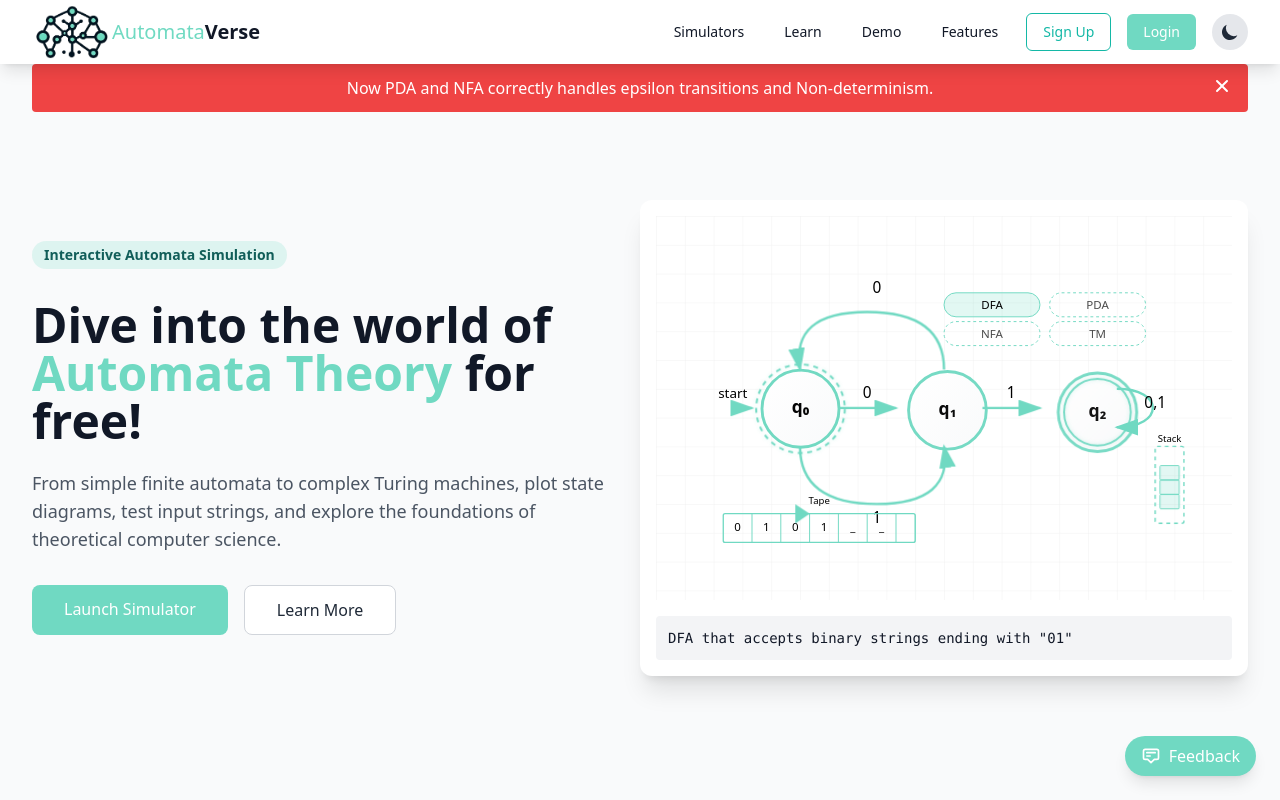
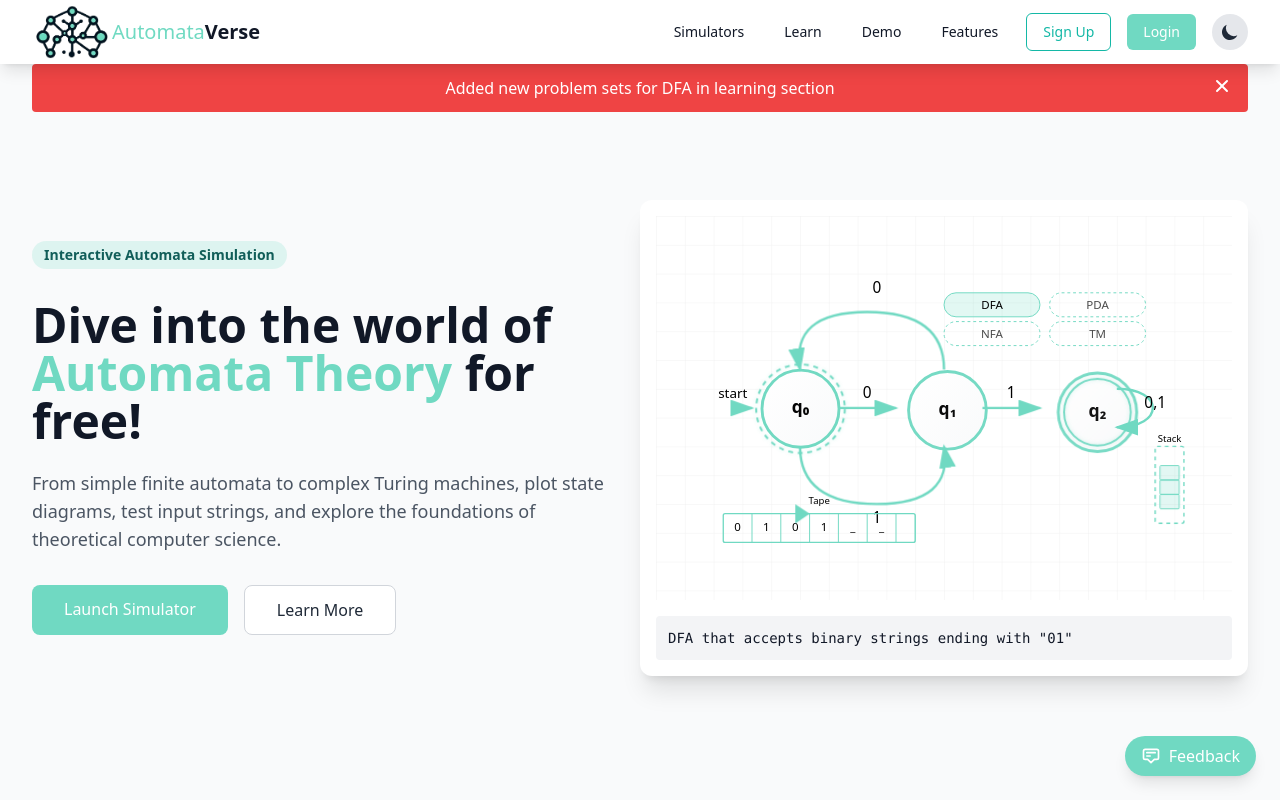
Before and after one commit to robinsingh-ai/AutomataVerse, a Next.js app: page / in a window 1280 px wide. Shown: the top 800 px of the page. Built offline with nearby package versions, Linux system fonts and the light colour scheme; no server answers.

Commit message:
updated disclaimer

```diff
--- a/src/app/page.tsx
+++ b/src/app/page.tsx
@@ -38,7 +38,10 @@ export default function Home() {
         {showBanner && (
           <div className="bg-red-500 text-white p-3 relative mb-6 mx-4 sm:mx-6 lg:mx-8 rounded">
             <div className="max-w-7xl mx-auto px-4 text-center">
-              <span className="font-medium">Now PDA and NFA correctly handles epsilon transitions and Non-determinism.</span>
+              <span className="font-medium">
+                Added new problem sets for DFA in learning section
+              </span>
+
               <button
                 onClick={() => setShowBanner(false)}
                 className="absolute right-4 top-3 text-white hover:text-gray-200"
--- a/src/app/simulator/page.tsx
+++ b/src/app/simulator/page.tsx
@@ -151,7 +151,7 @@ export default function SimulatorHomePage() {
           {/* Announcement Banner */}
           {showBanner && (
             <div className={`max-w-3xl mx-auto p-4 rounded-lg ${isDark ? 'bg-green-900/30 text-green-200' : 'bg-green-100 text-green-800'} relative`}>
-              <span className="font-medium">Update: Added Moore and Mealy Machine Simulators.</span>
+              <span className="font-medium">Now PDA and NFA correctly handles epsilon transitions and Non-determinism.</span>
               <button
                 onClick={() => setShowBanner(false)}
                 className="absolute right-4 top-1/2 transform -translate-y-1/2 hover:opacity-70 transition-opacity"
```
